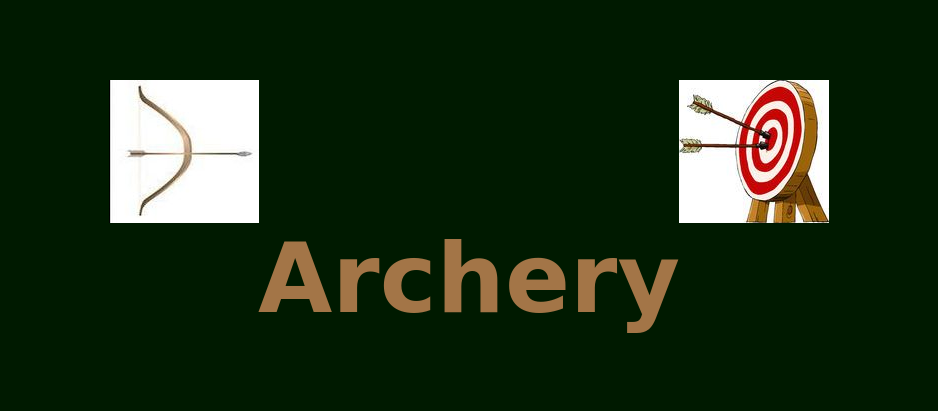
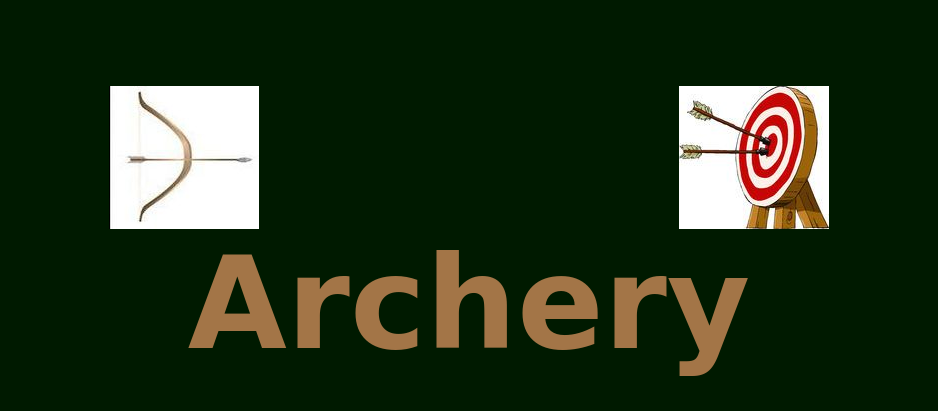
Before and after one commit to timothymathison/timothymathison.github.io, a plain HTML site: page index.html in a window 1280 px wide. Shown: the top 411 px of the page, without its empty margins (171-1109 px from the left). Drawn offline with Linux system fonts and the light colour scheme.

Commit message:
Undo title text change

```diff
--- a/index.html
+++ b/index.html
@@ -18,7 +18,7 @@
 		<div class="title">
 			<img id="target" src="target.jpg">
 			<img id="bow" src="bow.jpg">
-			<h2 id = "a">Archery</h2>
+			<h1 id = "a">Archery</h1>
 			<script>
 				var str = "Gun";
 			</script>
```
